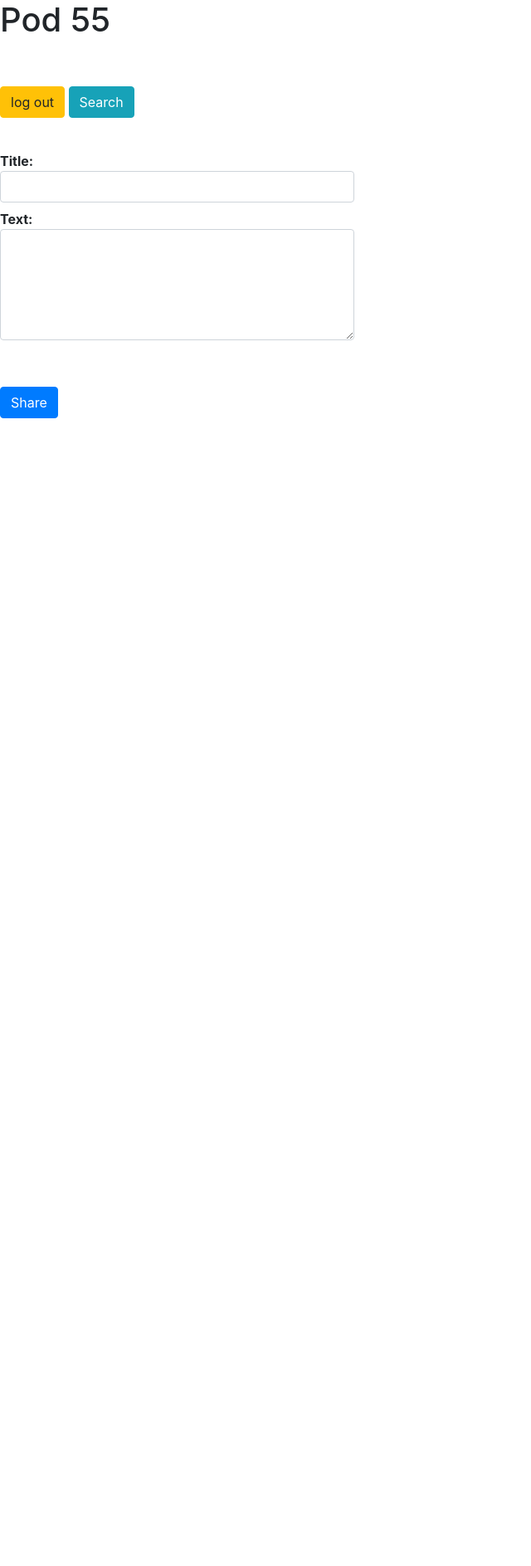
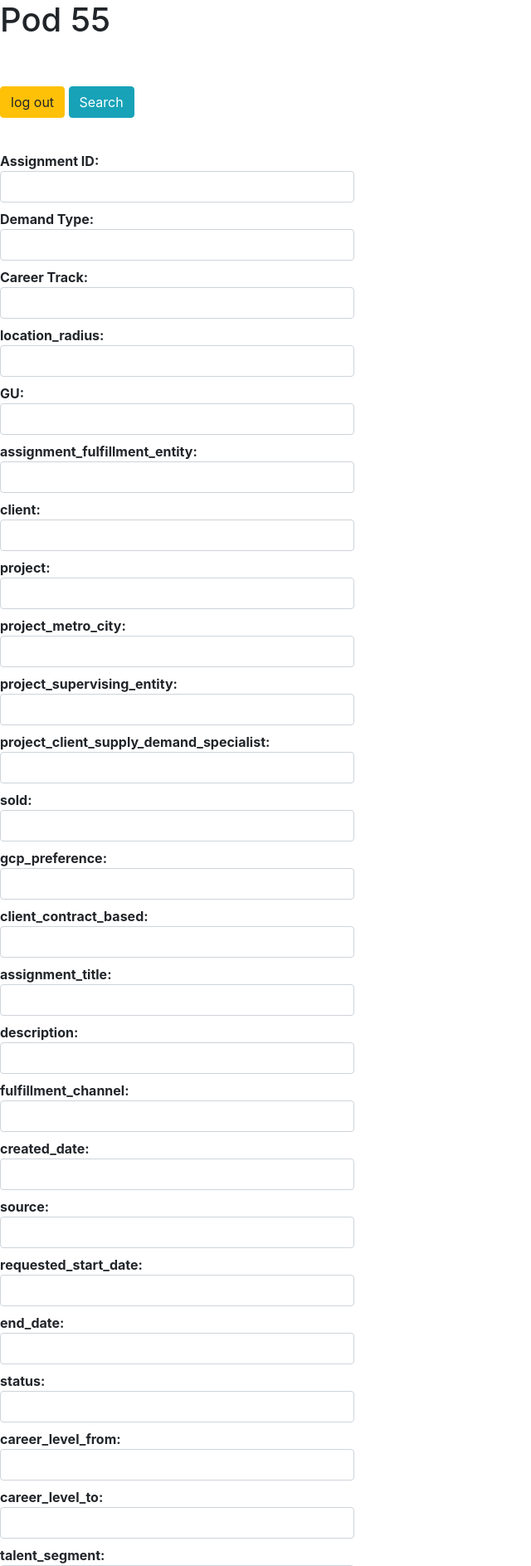
Before and after one commit to jerall24/schedyoule, a Flask app: page / in a window 1280 px wide. Shown: the top 1887 px of the page at 83% size, without its empty margins (0-640 px from the left). Before the commit the page ends 504 px from the top, so only its background shows below. Run offline with Flask 2, Linux system fonts and the light colour scheme; the visitor is signed in with stand-in values (Sample User, id 1); some libraries are stand-ins or nearby versions.

Commit message:
full form

```diff
--- a/app/templates/form.html
+++ b/app/templates/form.html
@@ -10,14 +10,86 @@
 
 <br><br>
 {% if session.logged_in %}
-<form action="{{ url_for('search') }}" method="get" class="search form-group">
+<form action="{{ url_for('add_entry') }}" method="post" class="add_entry form-group">
   <dl>
-    <dt>Title:</dt>
-    <dd><input type="text" size="30" name="title" class="form-control col-sm-4"></dd>
-    <dt>Text:</dt>
-    <dd><textarea name="text" rows="5" cols="40" class="form-control col-sm-4"></textarea></dd>
-    <br><br>
-    <dd><input type="submit" class="btn btn-primary" value="Share"></dd>
+    <dt>Assignment ID:</dt>
+    <dd><input type="text" size="30" name="assignment_id" class="form-control col-sm-4"></dd>
+    <dt>Demand Type:</dt>
+    <dd><input type="text" size="30" name="demand_type" class="form-control col-sm-4"></dd>
+    <dt>Career Track:</dt>
+    <dd><input type="text" size="30" name="career_track" class="form-control col-sm-4"></dd>
+    <dt>location_radius:</dt>
+    <dd><input type="text" size="30" name="location_radius" class="form-control col-sm-4"></dd>
+    <dt>GU:</dt>
+    <dd><input type="text" size="30" name="gu" class="form-control col-sm-4"></dd>
+    <dt>assignment_fulfillment_entity:</dt>
+    <dd><input type="text" size="30" name="assignment_fulfillment_entity" class="form-control col-sm-4"></dd>
+    <dt>client:</dt>
+    <dd><input type="text" size="30" name="client" class="form-control col-sm-4"></dd>
+    <dt>project:</dt>
+    <dd><input type="text" size="30" name="project" class="form-control col-sm-4"></dd>
+    <dt>project_metro_city:</dt>
+    <dd><input type="text" size="30" name="project_metro_city" class="form-control col-sm-4"></dd>
+    <dt>project_supervising_entity:</dt>
+    <dd><input type="text" size="30" name="project_supervising_entity" class="form-control col-sm-4"></dd>
+    <dt>project_client_supply_demand_specialist:</dt>
+    <dd><input type="text" size="30" name="project_client_supply_demand_specialist" class="form-control col-sm-4"></dd>
+    <dt>sold:</dt>
+    <dd><input type="text" size="30" name="sold" class="form-control col-sm-4"></dd>
+    <dt>gcp_preference:</dt>
+    <dd><input type="text" size="30" name="gcp_preference" class="form-control col-sm-4"></dd>
+    <dt>client_contract_based:</dt>
+    <dd><input type="text" size="30" name="client_contract_based" class="form-control col-sm-4"></dd>
+    <dt>assignment_title:</dt>
+    <dd><input type="text" size="30" name="assignment_title" class="form-control col-sm-4"></dd>
+    <dt>description:</dt>
+    <dd><input type="text" size="30" name="description" class="form-control col-sm-4"></dd>
+    <dt>fulfillment_channel:</dt>
+    <dd><input type="text" size="30" name="fulfillment_channel" class="form-control col-sm-4"></dd>
+    <dt>created_date:</dt>
+    <dd><input type="text" size="30" name="created_date" class="form-control col-sm-4"></dd>
+    <dt>source:</dt>
+    <dd><input type="text" size="30" name="source" class="form-control col-sm-4"></dd>
+    <dt>requested_start_date:</dt>
+    <dd><input type="text" size="30" name="requested_start_date" class="form-control col-sm-4"></dd>
+    <dt>end_date:</dt>
+    <dd><input type="text" size="30" name="end_date" class="form-control col-sm-4"></dd>
+    <dt>status:</dt>
+    <dd><input type="text" size="30" name="status" class="form-control col-sm-4"></dd>
+    <dt>career_level_from:</dt>
+    <dd><input type="text" size="30" name="career_level_from" class="form-control col-sm-4"></dd>
+    <dt>career_level_to:</dt>
+    <dd><input type="text" size="30" name="career_level_to" class="form-control col-sm-4"></dd>
+    <dt>talent_segment:</dt>
+    <dd><input type="text" size="30" name="talent_segment" class="form-control col-sm-4"></dd>
+    <dt>assigned_role:</dt>
+    <dd><input type="text" size="30" name="assigned_role" class="form-control col-sm-4"></dd>
+    <dt>work_location:</dt>
+    <dd><input type="text" size="30" name="work_location" class="form-control col-sm-4"></dd>
+    <dt>assignment_primary_specialization_level_one:</dt>
+    <dd><input type="text" size="30" name="assignment_primary_specialization_level_one" class="form-control col-sm-4"></dd>
+    <dt>assignment_primary_specialization_level_two:</dt>
+    <dd><input type="text" size="30" name="assignment_primary_specialization_level_two" class="form-control col-sm-4"></dd>
+    <dt>assignment_primary_specialization_level_three:</dt>
+    <dd><input type="text" size="30" name="assignment_primary_specialization_level_three" class="form-control col-sm-4"></dd>
+    <dt>assignment_primary_specialization_level_four:</dt>
+    <dd><input type="text" size="30" name="assignment_primary_specialization_level_four" class="form-control col-sm-4"></dd>
+    <dt>assignment_primary_specialization_level_five:</dt>
+    <dd><input type="text" size="30" name="assignment_primary_specialization_level_five" class="form-control col-sm-4"></dd>
+    <dt>assignment_primary_specialization_paths:</dt>
+    <dd><input type="text" size="30" name="assignment_primary_specialization_paths" class="form-control col-sm-4"></dd>
+    <dt>skill_and_proficiency:</dt>
+    <dd><input type="text" size="30" name="skill_and_proficiency" class="form-control col-sm-4"></dd>
+    <dt>primary_contact:</dt>
+    <dd><input type="text" size="30" name="primary_contact" class="form-control col-sm-4"></dd>
+    <dt>assignment_audit:</dt>
+    <dd><input type="text" size="30" name="assignment_audit" class="form-control col-sm-4"></dd>
+    <dt>role_client_supply_demand_specialist:</dt>
+    <dd><input type="text" size="30" name="role_client_supply_demand_specialist" class="form-control col-sm-4"></dd>
+    <dt>candidates:</dt>
+    <dd><input type="text" size="30" name="candidates" class="form-control col-sm-4"></dd>
+    <br>
+    <dd><input type="submit" class="btn btn-primary" value="Add"></dd>
   </dl>
 </form>
 {% endif %}
--- a/app/templates/search.html
+++ b/app/templates/search.html
@@ -23,9 +23,7 @@
 
     <ul class="entries">
       {% for entry in entries %}
-        {% if query.lower() in entry.title.lower() or query.lower() in entry.text.lower() %}
-        <li class="entry"><h2 id="{{ entry.post_id }}">{{ entry.first }}</h2>{{ entry.last }}</li>
-        {% endif %}
+        <li class="entry"><h2 id="{{ entry.assignment_id }}">{{ entry.career_track }}</h2>{{ entry.demand_type }}</li>
       {% endfor %}
     </ul>
   </div>
--- a/app/website.py
+++ b/app/website.py
@@ -60,7 +60,6 @@ def login():
 def logout():
     """User logout/authentication/session management."""
     session.pop("logged_in", None)
-    flash("You were logged out")
     return redirect(url_for("home"))
 
 
@@ -74,5 +73,36 @@ def search():
         return render_template("search.html", entries=entries, query=query)
     return render_template("search.html")
 
+
+@heroku_app.route("/add", methods=["POST"])
+def add_entry():
+    """Adds new post to the database."""
+    if not session.get("logged_in"):
+        abort(401)
+    new_entry = models.Role(request.form["assignment_id"], request.form["demand_type"], \
+                request.form["career_track"], request.form["location_radius"], request.form["source_location"], \
+                request.form["gu"], request.form["assignment_fulfillment_entity"], request.form["client"], \
+                request.form["project"], request.form["project_metro_city"], request.form["project_supervising_entity"], \
+                request.form["project_client_supply_demand_specialist"], request.form["sold"], \
+                request.form["gcp_preference"], request.form["client_contract_based"], \
+                request.form["assignment_title"], request.form["description"], request.form["fulfillment_channel"], \
+                request.form["created_date"], request.form["source"], request.form["requested_start_date"], \
+                request.form["end_date"], request.form["status"], request.form["career_level_from"], \
+                request.form["career_level_to"], request.form["talent_segment"], request.form["assigned_role"], \
+                request.form["work_location"], \
+                request.form["assignment_primary_specialization_level_one"], \
+                request.form["assignment_primary_specialization_level_two"], \
+                request.form["assignment_primary_specialization_level_three"], \
+                request.form["assignment_primary_specialization_level_four"], \
+                request.form["assignment_primary_specialization_level_five"], \
+                request.form["assignment_primary_specialization_paths"], \
+                request.form["skill_and_proficiency"], request.form["primary_contact"], \
+                request.form["assignment_audit"], request.form["role_client_supply_demand_specialist"], \
+                request.form["candidates"])
+    db.session.add(new_entry)
+    db.session.commit()
+    return redirect(url_for("search"))
+
+
 if __name__ == '__main__':
     heroku_app.run(debug=True)
```
